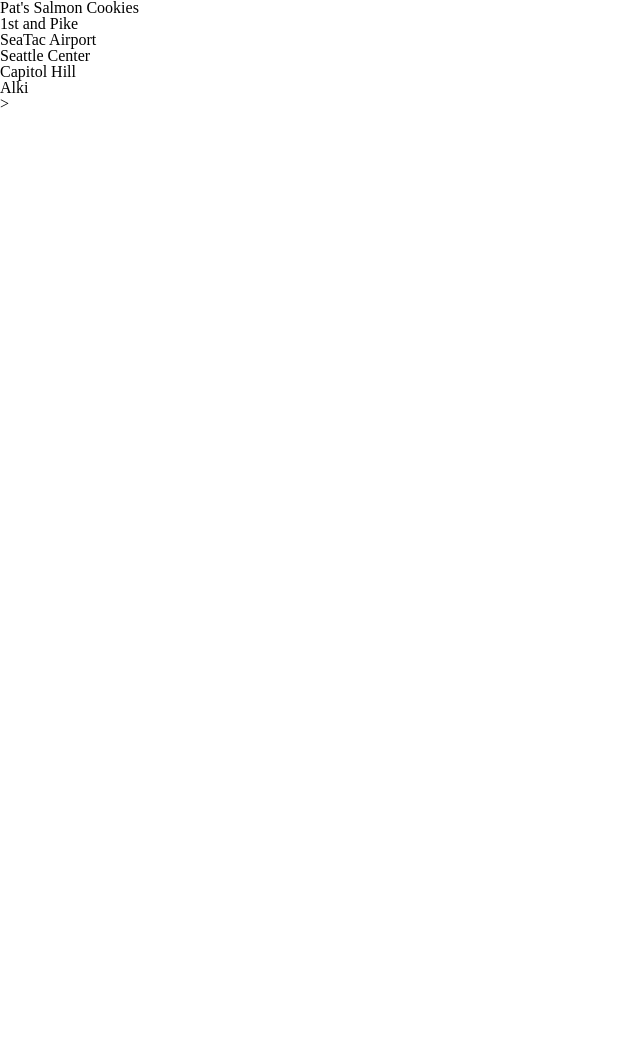
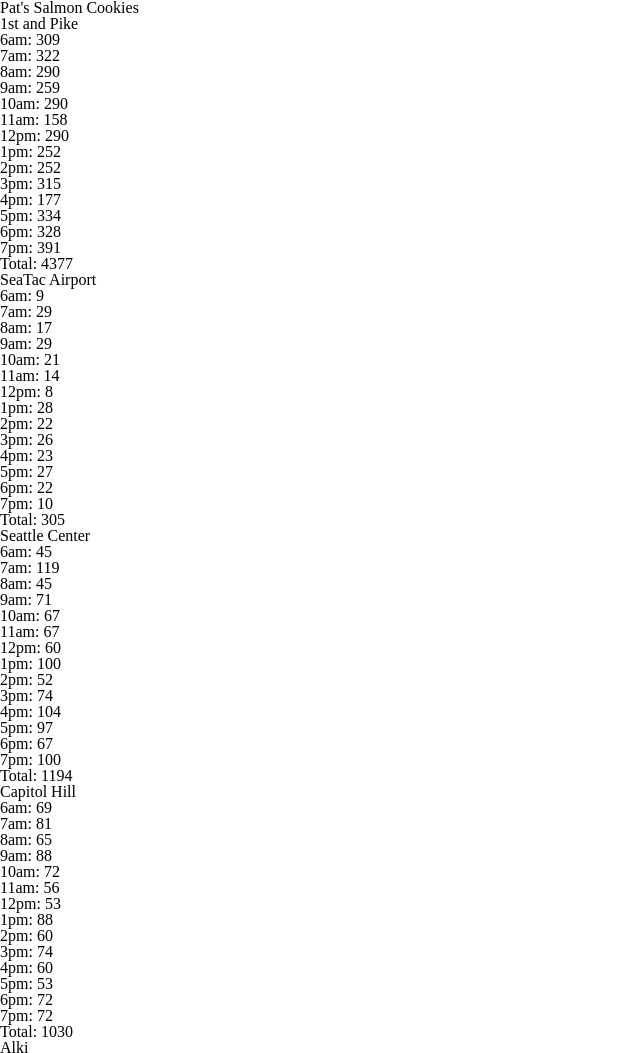
Before and after one commit to Jeis20/lab-6, a plain HTML site: page sales.html in a window 1280 px wide. Shown: the top 1053 px of the page, without its empty margins (0-640 px from the left). Before the commit the page ends 800 px from the top, so only its background shows below. Drawn offline with Linux system fonts and the light colour scheme.

Commit message:
finished updates to lab 6 displaying hours open and cookies per hour

```diff
--- a/js/app.js
+++ b/js/app.js
@@ -52,26 +52,26 @@ var alki = {
     dailyCookieTotal: 0
 };
 
-function getRandomArbitrary(min, max) {
+function getRandomNumber(min, max) {
     return Math.random() * (max - min) + min;
 
 };
 
-// adding functions for calculating customers/cookies per hour, and daily cookie total
+// adding functions for calculating customers & cookies per hour, and daily cookie total
 
 var calcCustomersPerHour = function(custPerHour, minHourlyCustomer, maxHourlyCustomer) {
     for (var i = 0; i < hoursOpen.length; i++){
-        custPerHour.push(Math.ceil(randomNum(minHourlyCustomer, maxHourlyCustomer)));
+        custPerHour.push(Math.ceil(getRandomNumber(minHourlyCustomer, maxHourlyCustomer)));
     }
-    console.log(randomCustomersPerHour);
-    return randomCustomersPerHour;
+    // console.log('calcCustomersPerHour', custPerHour);
+    return custPerHour;
 };
 
 var calcCookiesPerHour = function(cookiesPerHour, custPerHour, avgCookiesPerSale) {
     for (var i = 0; i < hoursOpen.length; i++) {
         cookiesPerHour.push(Math.ceil(custPerHour[i] * avgCookiesPerSale));
     };
-    console.log(cookiesPerHour);
+    // console.log('cookiesPerHour', cookiesPerHour);
     return cookiesPerHour;
 };
 
@@ -79,7 +79,7 @@ var calcDailyCookieTotal = function(dailyCookieTotal, cookiesPerHour) {
     for (var i = 0; i < hoursOpen.length; i++) {
         dailyCookieTotal += cookiesPerHour[i];
     }
-    console.log(dailyCookieTotal);
+    // console.log(dailyCookieTotal);
     return dailyCookieTotal;
 };
 
@@ -91,9 +91,9 @@ pike.render = function () {
     this.dailyCookieTotal = calcDailyCookieTotal(this.dailyCookieTotal, this.cookiesPerHour);
 
     var pikeUlEl = document.getElementById('pike');
-        for (var i = o; i < hoursOpen.length; i++) {
+        for (var i = 0; i < hoursOpen.length; i++) {
             var liEl = document.createElement('li');
-                liEl.textContent = hoursOpen[i]; + ': ' + this.cookiesPerHour[i];
+                liEl.textContent = hoursOpen[i] + ': ' + this.cookiesPerHour[i];
                 pikeUlEl.appendChild(liEl);
         }
     liEl.textContent = 'Total' + ': ' + this.dailyCookieTotal; pikeUlEl.appendChild(liEl);
@@ -105,11 +105,11 @@ seaTac.render = function () {
     this.dailyCookieTotal = calcDailyCookieTotal(this.dailyCookieTotal, this.cookiesPerHour);
 
     var seaTacUlEl = document.getElementById('seaTac');
-        for (var i = o; i < hoursOpen.length; i++) {
+        for (var i = 0; i < hoursOpen.length; i++) {
             var liEl = document.createElement('li');
-                liEl.textContent = hoursOpen[i]; + ': ' + this.cookiesPerHour[i];
-                seaTac.appendChild(liEl);
-        };
+                liEl.textContent = hoursOpen[i] + ': ' + this.cookiesPerHour[i];
+                seaTacUlEl.appendChild(liEl);
+        }
     liEl.textContent = 'Total' + ': ' + this.dailyCookieTotal; seaTacUlEl.appendChild(liEl);
 };
 
@@ -121,9 +121,9 @@ seattleCenter.render = function () {
     var seattleCenterUlEl = document.getElementById('seattleCenter');
         for(var i = 0; i < hoursOpen.length; i++) {
             var liEl = document.createElement('li');
-                lieEl.textContent = hoursOpen[i]; + ': ' + this.cookiesPerHour[i];
-                seattleCenter.appendChild(liEl);
-        };
+                liEl.textContent = hoursOpen[i] + ': ' + this.cookiesPerHour[i];
+                seattleCenterUlEl.appendChild(liEl);
+        }
     liEl.textContent = 'Total' + ': ' + this.dailyCookieTotal; seattleCenterUlEl.appendChild(liEl);
 };
 
@@ -135,10 +135,11 @@ capitolHill.render = function () {
     var capitolHillUlEl = document.getElementById('capitolHill');
         for(var i = 0; i < hoursOpen.length; i++) {
             var liEl = document.createElement('li');
-                liEl.textContent = hoursOpen[i]; + ': ' + this.cookiesPerHour[i];
-                capitolHill.appendChild(liEl);
-        };
-    liEl.textContent = 'Total' + ': ' + this.dailyCookieTotal; capitolHillUlEl.appendChild(liEl);
+                liEl.textContent = hoursOpen[i] + ': ' + this.cookiesPerHour[i];
+                capitolHillUlEl.appendChild(liEl);
+        }
+    liEl.textContent = 'Total' + ': ' + this.dailyCookieTotal;
+    capitolHillUlEl.appendChild(liEl);
 };
 
 alki.render = function () {
@@ -146,13 +147,14 @@ alki.render = function () {
     this.cookiesPerHour = calcCookiesPerHour(this.cookiesPerHour, this.custPerHour, this.avgCookiesPerSale);
     this.dailyCookieTotal = calcDailyCookieTotal(this.dailyCookieTotal, this.cookiesPerHour);
 
-    var alki = document.getElementById('alki');
-        for(var i = 0; i < hoursOpen.length; i++) {
+    var alkiUlEl = document.getElementById('alki');
+        for (var i = 0; i < hoursOpen.length; i++) {
             var liEl = document.createElement('li');
-                liEl.textContent = hoursOpen[i]; + ': ' + this.cookiesPerHour[i];
-                alki.appendChild(liEl);
+            liEl.textContent = hoursOpen[i] + ': ' + this.cookiesPerHour[i];
+            alkiUlEl.appendChild(liEl);
         }
-    liEl.textContent = 'Total' + ': ' + this.dailyCookieTotal; alkiUlEl.appendChild(liEl);
+    liEl.textContent = 'Total' + ': ' + this.dailyCookieTotal;
+    alkiUlEl.appendChild(liEl);
 };
 
 // display on HTML doc
--- a/sales.html
+++ b/sales.html
@@ -10,7 +10,7 @@
         <h1>Pat's Salmon Cookies</h1>
 
         <h2>1st and Pike</h2>
-        <ul id ="firstAndPike"></ul>
+        <ul id ="pike"></ul>
 
         <h2>SeaTac Airport</h2>
         <ul id ="seaTac"></ul>
@@ -22,7 +22,7 @@
         <ul id="capitolHill"></ul>
 
         <h2>Alki</h2>
-        <ul ="alki">></ul>
+        <ul id="alki"></ul>
 
         <script src="js/app.js" type="text/javascript"></script>
 
```
